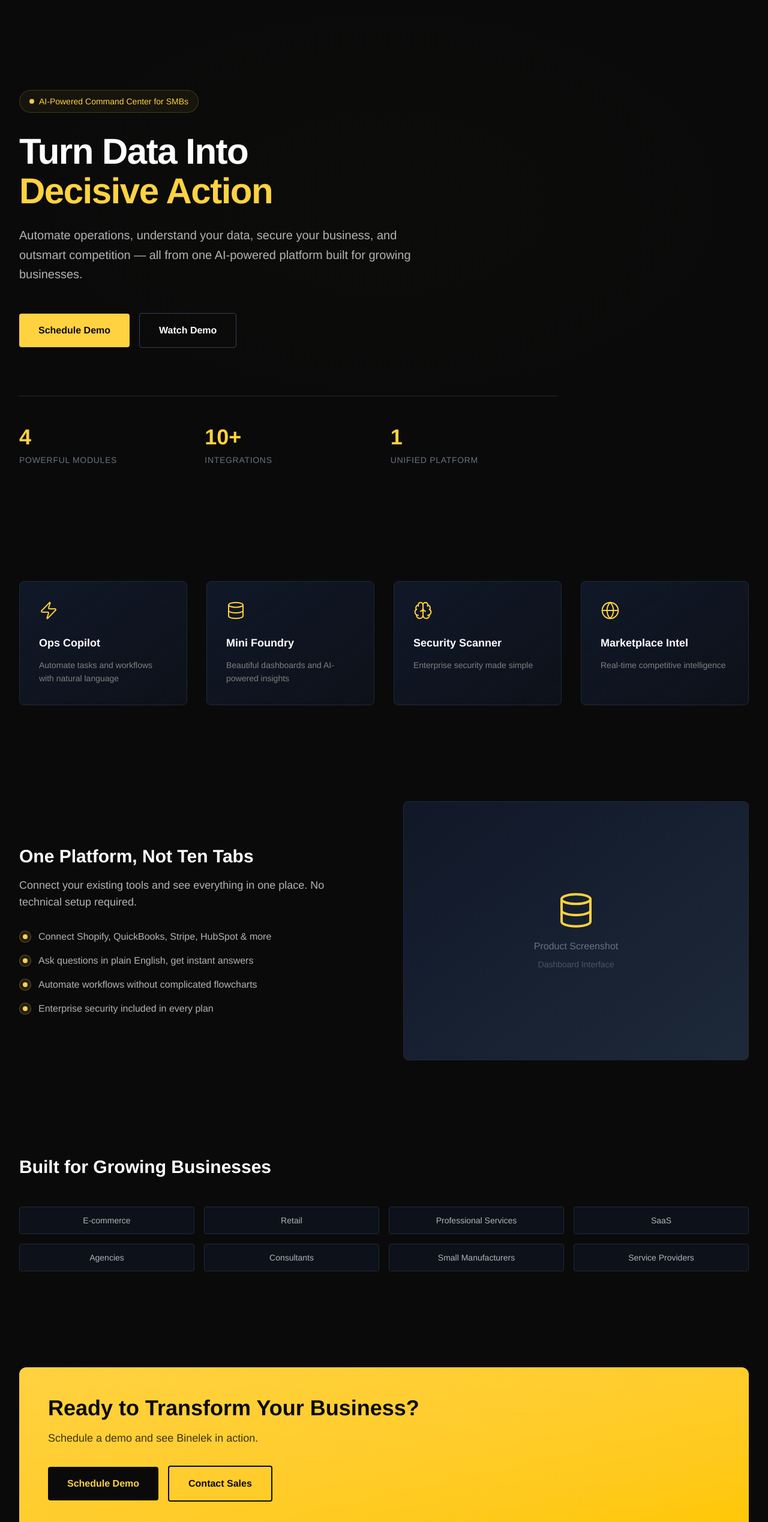
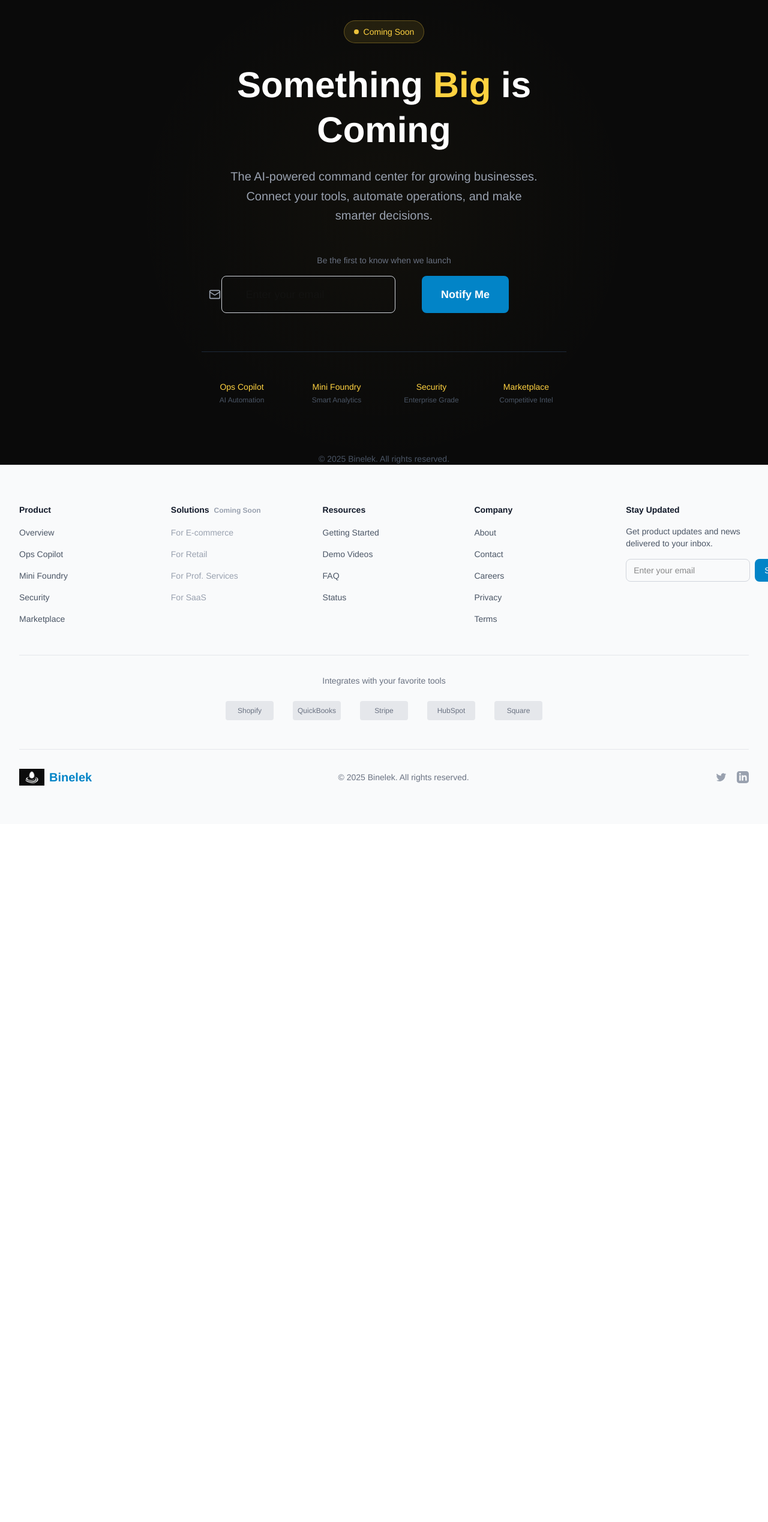
Before and after one commit to k5tuck/binelekv2-website, a Next.js app: page /coming-soon in a window 1280 px wide. Shown: the part 127-2665 px from the top of the page at 60% size. After the commit the page ends 1501 px from the top, so only its background shows below. Built offline with nearby package versions, Linux system fonts and the light colour scheme.

Commit message:
fix: Replace ComingSoonLanding with actual coming soon page
- Centered, minimal design with logo
- "Something Big is Coming" headline
- Email signup for launch notifications
- Preview of 4 modules at bottom
- No navigation or full page content

```diff
--- a/src/components/ComingSoonLanding.tsx
+++ b/src/components/ComingSoonLanding.tsx
@@ -1,13 +1,12 @@
 "use client"
 
 import { motion } from "framer-motion"
-import Link from "next/link"
 import Image from "next/image"
-import { Database, Zap, Brain, Globe } from "lucide-react"
+import { EmailSignup } from "./EmailSignup"
 
 export function ComingSoonLanding() {
   return (
-    <main className="relative min-h-screen overflow-hidden bg-[#0A0A0A]">
+    <main className="relative min-h-screen overflow-hidden bg-[#0A0A0A] flex items-center justify-center">
       {/* Subtle background grid */}
       <div className="absolute inset-0 opacity-10">
         <div className="absolute inset-0" style={{
@@ -20,60 +19,40 @@ export function ComingSoonLanding() {
       </div>
 
       {/* Subtle radial gradient */}
-      <div className="absolute top-0 left-1/2 -translate-x-1/2 w-[1400px] h-[800px] opacity-10"
+      <div className="absolute top-1/2 left-1/2 -translate-x-1/2 -translate-y-1/2 w-[1000px] h-[1000px] opacity-20"
         style={{
-          background: 'radial-gradient(ellipse at center, rgba(255, 210, 64, 0.1) 0%, transparent 70%)',
+          background: 'radial-gradient(ellipse at center, rgba(255, 210, 64, 0.15) 0%, transparent 60%)',
         }}
       />
 
-      {/* Navigation */}
-      <motion.nav
-        initial={{ opacity: 0, y: -20 }}
+      {/* Main Content */}
+      <div className="relative z-10 max-w-2xl mx-auto px-8 text-center">
+        {/* Logo */}
+        <motion.div
+          initial={{ opacity: 0, y: 20 }}
           animate={{ opacity: 1, y: 0 }}
           transition={{ duration: 0.6 }}
-        className="relative z-20 flex items-center justify-between px-8 py-6 max-w-7xl mx-auto"
+          className="flex items-center justify-center gap-3 mb-12"
         >
-        <div className="flex items-center gap-2">
           <Image
             src="/logo.png"
             alt="Binelek Logo"
-            width={32}
-            height={32}
-            className="h-8 w-auto"
+            width={48}
+            height={48}
+            className="h-12 w-auto"
           />
-          <span className="text-xl font-bold text-white tracking-tight">Binelek</span>
-        </div>
-        <div className="flex items-center gap-6">
-          <Link href="/product" className="text-sm text-gray-400 hover:text-[#FFD240] transition-colors duration-200">
-            Platform
-          </Link>
-          <Link href="/solutions" className="text-sm text-gray-400 hover:text-[#FFD240] transition-colors duration-200">
-            Solutions
-          </Link>
-          <Link href="/pricing" className="text-sm text-gray-400 hover:text-[#FFD240] transition-colors duration-200">
-            Pricing
-          </Link>
-          <Link
-            href="/demo"
-            className="px-5 py-2 bg-[#FFD240] text-[#0A0A0A] text-sm font-semibold rounded-sm hover:bg-[#FFC700] transition-all duration-200 hover:shadow-[0_0_20px_rgba(255,210,64,0.3)]"
-          >
-            Schedule Demo
-          </Link>
-        </div>
-      </motion.nav>
+          <span className="text-3xl font-bold text-white tracking-tight">Binelek</span>
+        </motion.div>
 
-      {/* Hero Section */}
-      <div className="relative z-10 max-w-7xl mx-auto px-8 pt-32 pb-48">
-        <div className="max-w-4xl">
-          {/* Badge */}
+        {/* Coming Soon Badge */}
         <motion.div
-            initial={{ opacity: 0, y: 20 }}
-            animate={{ opacity: 1, y: 0 }}
+          initial={{ opacity: 0, scale: 0.9 }}
+          animate={{ opacity: 1, scale: 1 }}
           transition={{ duration: 0.6, delay: 0.1 }}
-            className="inline-flex items-center gap-2 px-4 py-2 rounded-full border border-[#FFD240]/20 bg-[#FFD240]/5 mb-8"
+          className="inline-flex items-center gap-2 px-4 py-2 rounded-full border border-[#FFD240]/30 bg-[#FFD240]/10 mb-8"
         >
           <div className="w-2 h-2 rounded-full bg-[#FFD240] animate-pulse" />
-            <span className="text-sm text-[#FFD240] font-medium">AI-Powered Command Center for SMBs</span>
+          <span className="text-sm text-[#FFD240] font-medium">Coming Soon</span>
         </motion.div>
 
         {/* Main Headline */}
@@ -81,11 +60,11 @@ export function ComingSoonLanding() {
           initial={{ opacity: 0, y: 20 }}
           animate={{ opacity: 1, y: 0 }}
           transition={{ duration: 0.8, delay: 0.2 }}
-            className="text-6xl font-semibold mb-6 leading-[1.1] tracking-tight"
+          className="text-5xl md:text-6xl font-bold mb-6 leading-tight"
         >
-            <span className="text-white">Turn Data Into</span>
-            <br />
-            <span className="text-[#FFD240]">Decisive Action</span>
+          <span className="text-white">Something </span>
+          <span className="text-[#FFD240]">Big</span>
+          <span className="text-white"> is Coming</span>
         </motion.h1>
 
         {/* Subheadline */}
@@ -93,222 +72,64 @@ export function ComingSoonLanding() {
           initial={{ opacity: 0, y: 20 }}
           animate={{ opacity: 1, y: 0 }}
           transition={{ duration: 0.8, delay: 0.3 }}
-            className="text-xl text-gray-400 mb-12 max-w-2xl leading-relaxed"
-            style={{ color: 'rgb(179, 179, 179)' }}
+          className="text-xl text-gray-400 mb-12 max-w-lg mx-auto leading-relaxed"
         >
-            Automate operations, understand your data, secure your business, and outsmart competition — all from one AI-powered platform built for growing businesses.
+          The AI-powered command center for growing businesses.
+          Connect your tools, automate operations, and make smarter decisions.
         </motion.p>
 
-          {/* CTA Buttons */}
+        {/* Email Signup */}
         <motion.div
           initial={{ opacity: 0, y: 20 }}
           animate={{ opacity: 1, y: 0 }}
           transition={{ duration: 0.8, delay: 0.4 }}
-            className="flex items-center gap-4"
+          className="mb-16"
         >
-            <Link
-              href="/demo"
-              className="px-8 py-4 bg-[#FFD240] text-[#0A0A0A] font-semibold rounded-sm hover:bg-[#FFC700] transition-colors duration-200 inline-block"
-            >
-              Schedule Demo
-            </Link>
-            <Link
-              href="/resources/videos"
-              className="px-8 py-4 border border-gray-700 text-white font-semibold rounded-sm hover:border-[#FFD240] hover:text-[#FFD240] transition-colors duration-200 inline-block"
-            >
-              Watch Demo
-            </Link>
+          <p className="text-sm text-gray-500 mb-4">Be the first to know when we launch</p>
+          <EmailSignup
+            variant="hero"
+            source="coming-soon"
+            placeholder="Enter your email"
+            buttonText="Notify Me"
+            successMessage="You're on the list! We'll notify you when we launch."
+          />
         </motion.div>
 
-          {/* Stats */}
+        {/* Features Preview */}
         <motion.div
           initial={{ opacity: 0, y: 20 }}
           animate={{ opacity: 1, y: 0 }}
           transition={{ duration: 0.8, delay: 0.5 }}
-            className="grid grid-cols-3 gap-8 mt-20 pt-12 border-t border-gray-800"
+          className="grid grid-cols-2 md:grid-cols-4 gap-6 pt-12 border-t border-gray-800"
         >
-            <div>
-              <div className="text-4xl font-bold text-[#FFD240] mb-2">4</div>
-              <div className="text-sm text-gray-500 uppercase tracking-wider">Powerful Modules</div>
-            </div>
-            <div>
-              <div className="text-4xl font-bold text-[#FFD240] mb-2">10+</div>
-              <div className="text-sm text-gray-500 uppercase tracking-wider">Integrations</div>
-            </div>
-            <div>
-              <div className="text-4xl font-bold text-[#FFD240] mb-2">1</div>
-              <div className="text-sm text-gray-500 uppercase tracking-wider">Unified Platform</div>
-            </div>
-          </motion.div>
-        </div>
-
-      </div>
-
-      {/* Features Grid */}
-      <motion.div
-        initial={{ opacity: 0, y: 40 }}
-        animate={{ opacity: 1, y: 0 }}
-        transition={{ duration: 0.8, delay: 0.7 }}
-        className="relative z-10 max-w-7xl mx-auto px-8 pb-40"
-      >
-        <div className="grid grid-cols-1 md:grid-cols-2 lg:grid-cols-4 gap-8">
           {[
-            { title: "Ops Copilot", Icon: Zap, desc: "Automate tasks and workflows with natural language" },
-            { title: "Mini Foundry", Icon: Database, desc: "Beautiful dashboards and AI-powered insights" },
-            { title: "Security Scanner", Icon: Brain, desc: "Enterprise security made simple" },
-            { title: "Marketplace Intel", Icon: Globe, desc: "Real-time competitive intelligence" },
+            { label: "Ops Copilot", desc: "AI Automation" },
+            { label: "Mini Foundry", desc: "Smart Analytics" },
+            { label: "Security", desc: "Enterprise Grade" },
+            { label: "Marketplace", desc: "Competitive Intel" },
           ].map((feature, i) => (
             <motion.div
-              key={feature.title}
-              initial={{ opacity: 0, y: 20 }}
+              key={feature.label}
+              initial={{ opacity: 0, y: 10 }}
               animate={{ opacity: 1, y: 0 }}
-              transition={{ duration: 0.6, delay: 0.8 + i * 0.1 }}
-              className="relative group"
+              transition={{ duration: 0.4, delay: 0.6 + i * 0.1 }}
+              className="text-center"
             >
-              <Link href={`/product/${feature.title.toLowerCase().replace(' ', '-')}`}>
-                <div className="h-full p-8 bg-gradient-to-br from-gray-900 to-gray-900/50 border border-gray-800 rounded-lg hover:border-[#FFD240]/40 transition-all duration-300">
-                  <feature.Icon className="w-8 h-8 text-[#FFD240] mb-6" strokeWidth={1.5} />
-                  <h3 className="text-lg font-medium text-white mb-3">{feature.title}</h3>
-                  <p className="text-sm leading-relaxed" style={{ color: 'rgb(128, 128, 128)' }}>{feature.desc}</p>
-                </div>
-              </Link>
+              <div className="text-sm font-medium text-[#FFD240] mb-1">{feature.label}</div>
+              <div className="text-xs text-gray-600">{feature.desc}</div>
             </motion.div>
           ))}
-        </div>
         </motion.div>
 
-      {/* Product Screenshot Section */}
+        {/* Footer */}
         <motion.div
-        initial={{ opacity: 0, y: 40 }}
-        whileInView={{ opacity: 1, y: 0 }}
-        viewport={{ once: true }}
-        transition={{ duration: 0.8 }}
-        className="relative z-10 max-w-7xl mx-auto px-8 pb-40"
+          initial={{ opacity: 0 }}
+          animate={{ opacity: 1 }}
+          transition={{ duration: 0.8, delay: 0.8 }}
+          className="mt-20 text-sm text-gray-600"
         >
-        <div className="grid lg:grid-cols-2 gap-16 items-center">
-          <div>
-            <h2 className="text-3xl font-medium text-white mb-4">
-              One Platform, Not Ten Tabs
-            </h2>
-            <p className="text-lg mb-8" style={{ color: 'rgb(179, 179, 179)' }}>
-              Connect your existing tools and see everything in one place. No technical setup required.
-            </p>
-            <ul className="space-y-4">
-              {[
-                "Connect Shopify, QuickBooks, Stripe, HubSpot & more",
-                "Ask questions in plain English, get instant answers",
-                "Automate workflows without complicated flowcharts",
-                "Enterprise security included in every plan"
-              ].map((item, i) => (
-                <li key={i} className="flex items-start gap-3">
-                  <div className="w-5 h-5 rounded-full bg-[#FFD240]/10 border border-[#FFD240]/30 flex items-center justify-center flex-shrink-0 mt-0.5">
-                    <div className="w-2 h-2 rounded-full bg-[#FFD240]" />
-                  </div>
-                  <span style={{ color: 'rgb(179, 179, 179)' }}>{item}</span>
-                </li>
-              ))}
-            </ul>
-          </div>
-          <div className="relative">
-            {/* Placeholder for product screenshot */}
-            <div className="aspect-[4/3] bg-gradient-to-br from-gray-900 to-gray-800 border border-gray-800 rounded-lg p-8 flex items-center justify-center">
-              <div className="text-center">
-                <Database className="w-16 h-16 text-[#FFD240] mx-auto mb-4" strokeWidth={1.5} />
-                <p className="text-gray-500">Product Screenshot</p>
-                <p className="text-sm text-gray-600 mt-2">Dashboard Interface</p>
-              </div>
-            </div>
-          </div>
-        </div>
+          &copy; 2025 Binelek. All rights reserved.
         </motion.div>
-
-      {/* Industries Section */}
-      <motion.div
-        initial={{ opacity: 0, y: 40 }}
-        whileInView={{ opacity: 1, y: 0 }}
-        viewport={{ once: true }}
-        transition={{ duration: 0.8 }}
-        className="relative z-10 max-w-7xl mx-auto px-8 pb-40"
-      >
-        <h2 className="text-3xl font-medium text-white mb-12">
-          Built for Growing Businesses
-        </h2>
-        <div className="grid grid-cols-2 md:grid-cols-4 gap-4">
-          {[
-            "E-commerce", "Retail", "Professional Services", "SaaS",
-            "Agencies", "Consultants", "Small Manufacturers", "Service Providers"
-          ].map((industry, i) => (
-            <motion.div
-              key={industry}
-              initial={{ opacity: 0, scale: 0.9 }}
-              whileInView={{ opacity: 1, scale: 1 }}
-              viewport={{ once: true }}
-              transition={{ duration: 0.4, delay: i * 0.05 }}
-              className="px-4 py-3 bg-gray-900/50 border border-gray-800 rounded-sm text-center text-sm hover:border-[#FFD240]/40 transition-all duration-200 cursor-pointer"
-              style={{ color: 'rgb(179, 179, 179)' }}
-            >
-              {industry}
-            </motion.div>
-          ))}
-        </div>
-      </motion.div>
-
-      {/* Footer CTA */}
-      <motion.div
-        initial={{ opacity: 0, y: 40 }}
-        animate={{ opacity: 1, y: 0 }}
-        transition={{ duration: 0.8, delay: 1.2 }}
-        className="relative z-10 max-w-7xl mx-auto px-8 pb-20"
-      >
-        <div className="relative overflow-hidden p-12 bg-gradient-to-br from-[#FFD240] to-[#FFC700] rounded-xl">
-          {/* Pattern overlay */}
-          <div className="absolute inset-0 opacity-10"
-            style={{
-              backgroundImage: `
-                linear-gradient(rgba(0, 0, 0, 0.1) 1px, transparent 1px),
-                linear-gradient(90deg, rgba(0, 0, 0, 0.1) 1px, transparent 1px)
-              `,
-              backgroundSize: '40px 40px',
-            }}
-          />
-
-          <div className="relative z-10 max-w-3xl">
-            <h2 className="text-4xl font-bold text-[#0A0A0A] mb-4">Ready to Transform Your Business?</h2>
-            <p className="text-lg text-[#0A0A0A]/80 mb-8">Schedule a demo and see Binelek in action.</p>
-            <div className="flex items-center gap-4">
-              <Link
-                href="/demo"
-                className="px-8 py-4 bg-[#0A0A0A] text-[#FFD240] font-semibold rounded-sm hover:bg-black transition-all duration-200 hover:shadow-[0_0_30px_rgba(0,0,0,0.3)] inline-block"
-              >
-                Schedule Demo
-              </Link>
-              <Link
-                href="/contact"
-                className="px-8 py-4 border-2 border-[#0A0A0A] text-[#0A0A0A] font-semibold rounded-sm hover:bg-[#0A0A0A] hover:text-[#FFD240] transition-all duration-200 inline-block"
-              >
-                Contact Sales
-              </Link>
-            </div>
-          </div>
-        </div>
-      </motion.div>
-
-      {/* Simple Footer */}
-      <div className="relative z-10 max-w-7xl mx-auto px-8 py-12 border-t border-gray-800">
-        <div className="flex justify-between items-center">
-          <div className="text-sm text-gray-600">© 2025 Binelek. All rights reserved.</div>
-          <div className="flex gap-6">
-            <Link href="/privacy" className="text-sm text-gray-600 hover:text-[#FFD240] transition-colors duration-200">
-              Privacy
-            </Link>
-            <Link href="/terms" className="text-sm text-gray-600 hover:text-[#FFD240] transition-colors duration-200">
-              Terms
-            </Link>
-            <Link href="/contact" className="text-sm text-gray-600 hover:text-[#FFD240] transition-colors duration-200">
-              Contact
-            </Link>
-          </div>
-        </div>
       </div>
     </main>
   )
```
Lines whose indentation alone changed are shown as unchanged.
